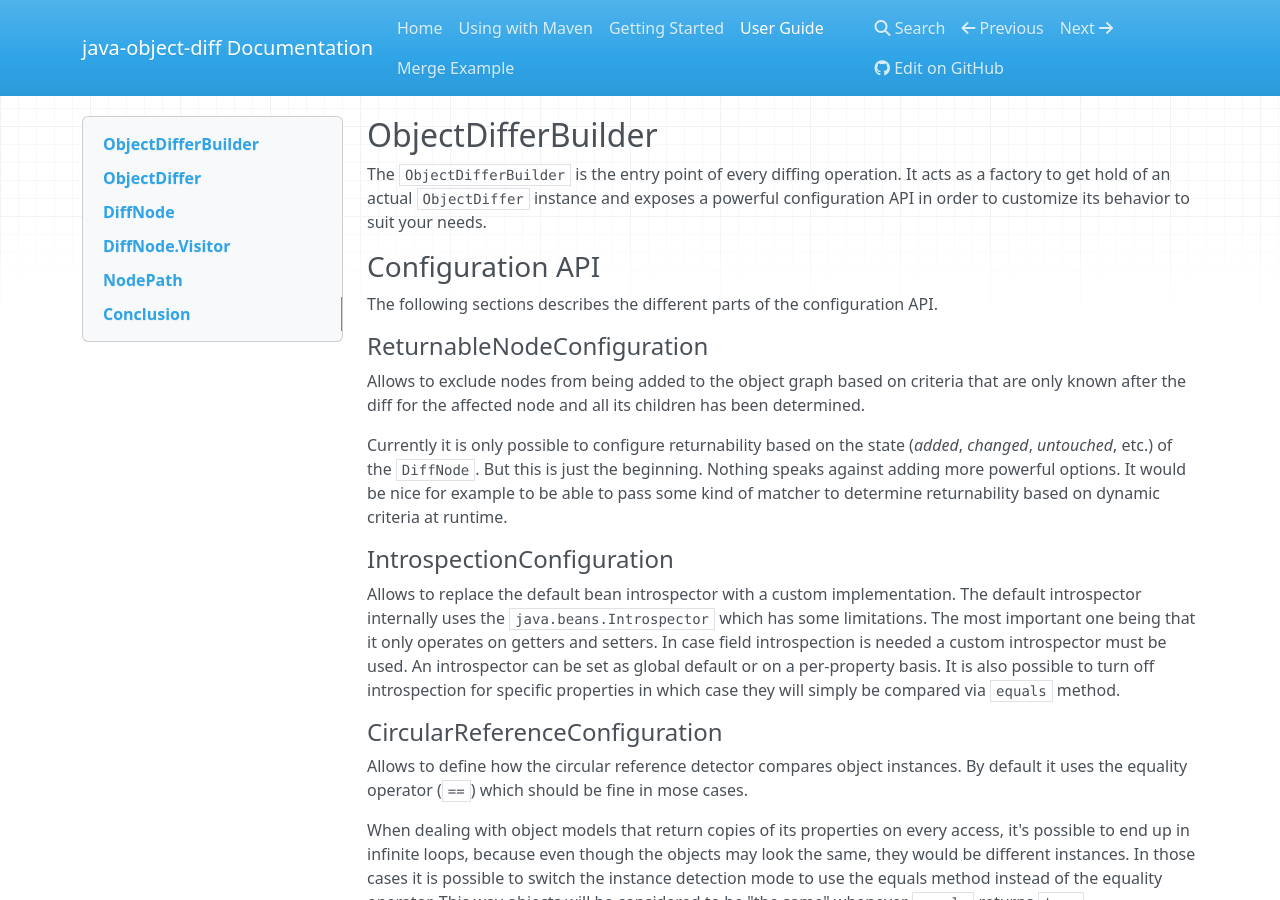
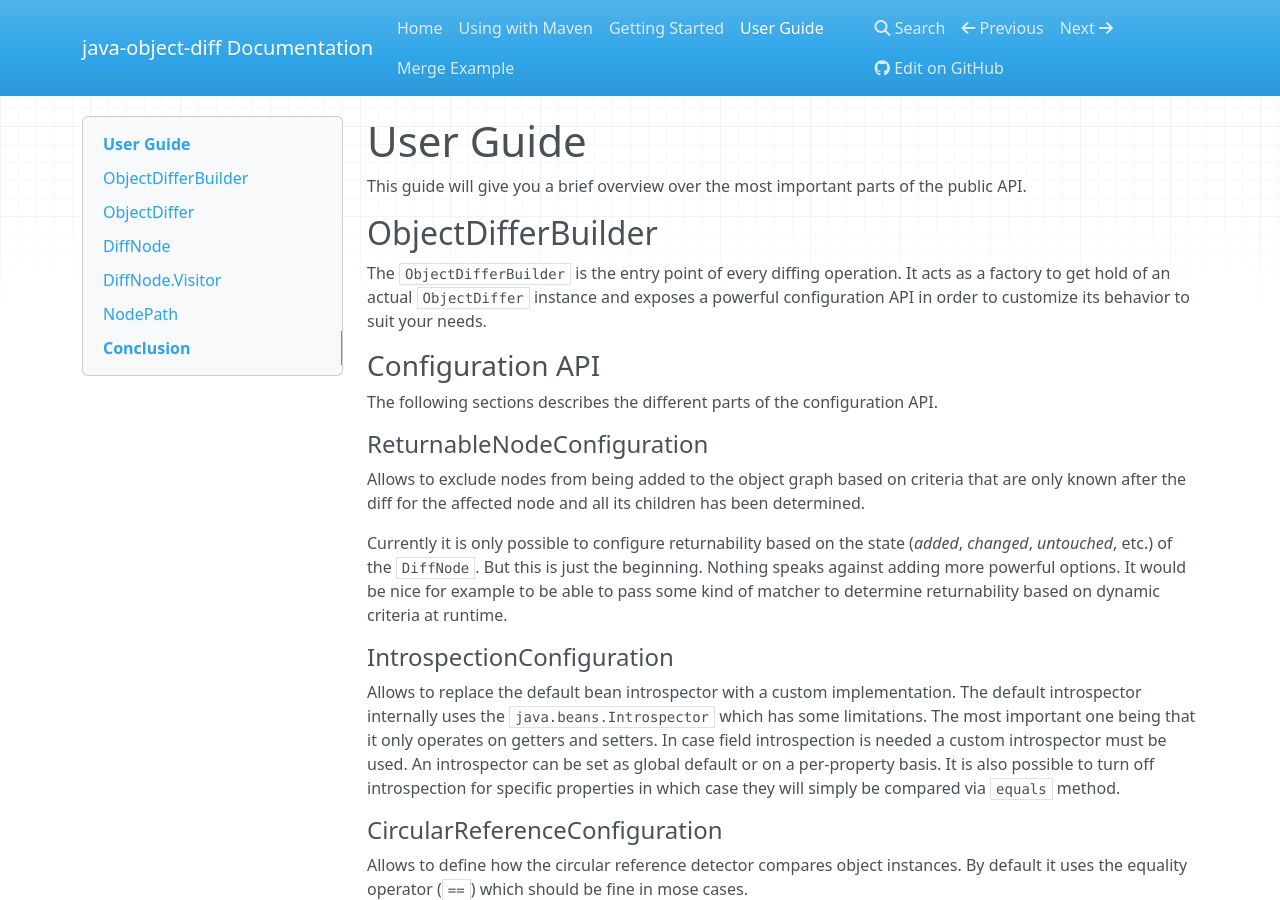
Before and after one commit to SQiShER/java-object-diff, an MkDocs documentation site: the page built from docs/user-guide.md, in a window 1280 px wide and 900 px high. Built offline with MkDocs 1.6.1, drawn with Linux system fonts in a browser that asks for light colours; nearby versions of some CDN libraries; old or Windows-style settings are respelled for this version of MkDocs.

Commit message:
Attempt to fix TOC

```diff
--- a/docs/user-guide.md
+++ b/docs/user-guide.md
@@ -1,3 +1,7 @@
+# User Guide
+
+This guide will give you a brief overview over the most important parts of the public API.
+
 ## ObjectDifferBuilder
 
 The `ObjectDifferBuilder` is the entry point of every diffing operation. It acts as a factory to get hold of an actual `ObjectDiffer` instance and exposes a powerful configuration API in order to customize its behavior to suit your needs.
```
